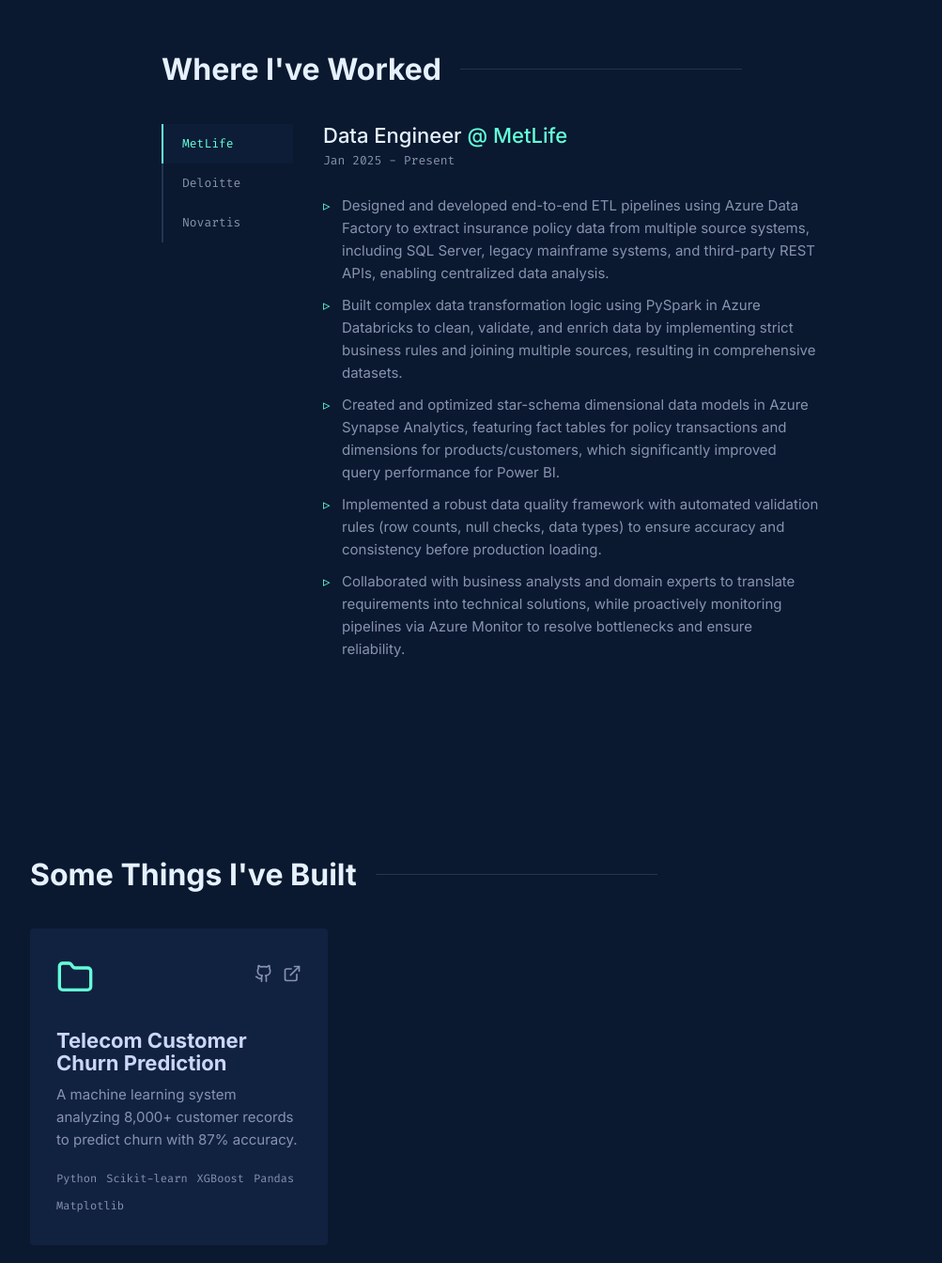
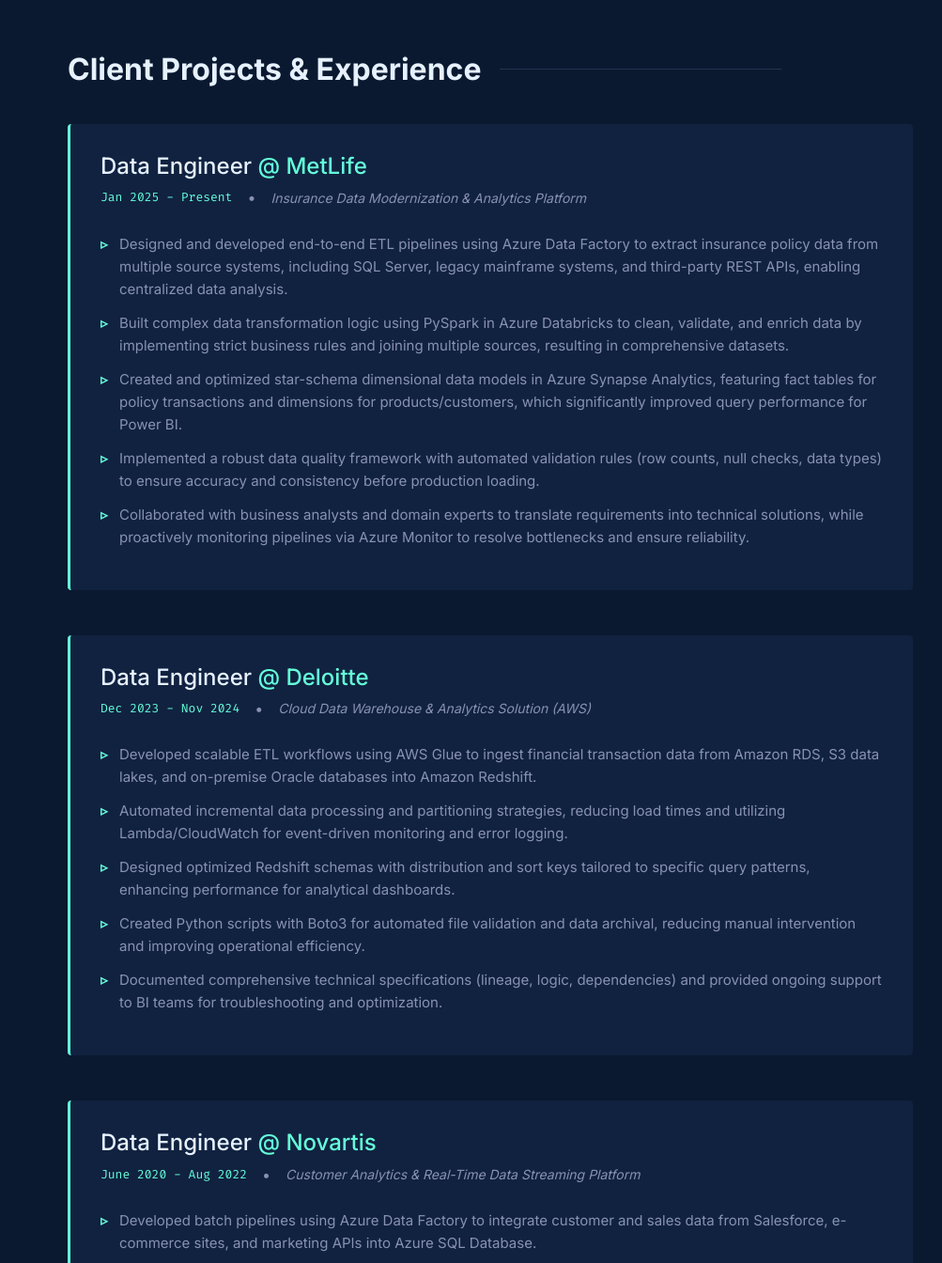
Before and after one commit to sanjanareddy17/Portfolio, a React (Vite) app: page / in a window 1280 px wide. Shown: the part 1456-2800 px from the top of the page at 94% size, without its empty margins (118-1121 px from the left). Built offline with nearby package versions, Linux system fonts and the light colour scheme.

Commit message:
Redesign portfolio: display client projects individually and expand ML project details

```diff
--- a/src/components/Experience.jsx
+++ b/src/components/Experience.jsx
@@ -1,70 +1,83 @@
-import { useState } from 'react';
 import { motion } from 'framer-motion';
 
 const Experience = ({ data }) => {
-    const [activeTab, setActiveTab] = useState(0);
+    return (
+        <section id="experience" style={{ maxWidth: '900px' }}>
+            <div>
+                <h2 className="section-title">Client Projects & Experience</h2>
 
-    return (
-        <section id="experience" style={{ maxWidth: '700px' }}>
-            <div>
-                <h2 className="section-title">Where I've Worked</h2>
-
-                <div style={{ display: 'flex', flexDirection: 'row', gap: '2rem' }}>
-                    {/* Tabs */}
-                    <div style={{ position: 'relative' }}>
-                        <div
+                <div style={{ display: 'flex', flexDirection: 'column', gap: '3rem' }}>
+                    {data.map((job, index) => (
+                        <motion.div
+                            key={index}
+                            initial={{ opacity: 0, y: 20 }}
+                            whileInView={{ opacity: 1, y: 0 }}
+                            transition={{ duration: 0.5, delay: index * 0.1 }}
+                            viewport={{ once: true }}
                             style={{
-                                position: 'absolute',
-                                top: activeTab * 42,
-                                left: 0,
-                                width: '2px',
-                                height: '42px',
-                                backgroundColor: 'var(--accent)',
+                                backgroundColor: 'var(--bg-secondary)',
+                                padding: '2rem',
+                                borderRadius: '4px',
+                                borderLeft: '3px solid var(--accent)',
                                 transition: 'var(--transition)'
                             }}
-                        />
-                        <div style={{ display: 'flex', flexDirection: 'column' }}>
-                            {data.map((job, index) => (
-                                <button
-                                    key={index}
-                                    onClick={() => setActiveTab(index)}
-                                    style={{
-                                        padding: '0 20px',
-                                        height: '42px',
-                                        textAlign: 'left',
-                                        backgroundColor: activeTab === index ? 'rgba(17, 34, 64, 0.5)' : 'transparent',
-                                        color: activeTab === index ? 'var(--accent)' : 'var(--text-secondary)',
+                        >
+                            {/* Header */}
+                            <div style={{ marginBottom: '1.5rem' }}>
+                                <h3 style={{ fontSize: '24px', fontWeight: 500, marginBottom: '8px' }}>
+                                    {job.role} <span className="highlight">@ {job.company}</span>
+                                </h3>
+                                <div style={{
+                                    display: 'flex',
+                                    gap: '1rem',
+                                    alignItems: 'center',
+                                    flexWrap: 'wrap'
+                                }}>
+                                    <p style={{
                                         fontFamily: 'var(--font-mono)',
                                         fontSize: '13px',
-                                        width: '140px',
-                                        transition: 'var(--transition)',
-                                        border: 'none',
-                                        borderLeft: `2px solid ${activeTab === index ? 'transparent' : 'var(--bg-tertiary)'}`
-                                    }}
-                                >
-                                    {job.company}
-                                </button>
-                            ))}
+                                        color: 'var(--accent)',
+                                        margin: 0
+                                    }}>
+                                        {job.period}
+                                    </p>
+                                    <span style={{ color: 'var(--text-secondary)' }}>•</span>
+                                    <p style={{
+                                        fontSize: '14px',
+                                        color: 'var(--text-secondary)',
+                                        fontStyle: 'italic',
+                                        margin: 0
+                                    }}>
+                                        {job.description}
+                                    </p>
                                 </div>
                             </div>
 
-                    {/* Content */}
-                    <div style={{ flex: 1 }}>
-                        <h3 style={{ fontSize: '22px', fontWeight: 500, marginBottom: '5px' }}>
-                            {data[activeTab].role} <span className="highlight">@ {data[activeTab].company}</span>
-                        </h3>
-                        <p style={{ fontFamily: 'var(--font-mono)', fontSize: '13px', color: 'var(--text-secondary)', marginBottom: '25px' }}>
-                            {data[activeTab].period}
-                        </p>
-                        <ul style={{ color: 'var(--text-secondary)' }}>
-                            {data[activeTab].highlights.map((point, index) => (
-                                <li key={index} style={{ marginBottom: '10px', position: 'relative', paddingLeft: '20px', fontSize: '15px' }}>
-                                    <span style={{ position: 'absolute', left: 0, color: 'var(--accent)' }}>▹</span>
+                            {/* Highlights */}
+                            <ul style={{ color: 'var(--text-secondary)', margin: 0 }}>
+                                {job.highlights.map((point, pointIndex) => (
+                                    <li
+                                        key={pointIndex}
+                                        style={{
+                                            marginBottom: '12px',
+                                            position: 'relative',
+                                            paddingLeft: '20px',
+                                            fontSize: '15px',
+                                            lineHeight: '1.6'
+                                        }}
+                                    >
+                                        <span style={{
+                                            position: 'absolute',
+                                            left: 0,
+                                            color: 'var(--accent)',
+                                            fontWeight: 'bold'
+                                        }}>▹</span>
                                         {point}
                                     </li>
                                 ))}
                             </ul>
-                    </div>
+                        </motion.div>
+                    ))}
                 </div>
             </div>
         </section>
--- a/src/components/Projects.jsx
+++ b/src/components/Projects.jsx
@@ -1,54 +1,163 @@
-import { motion } from 'framer-motion';
-import { Folder, ExternalLink, Github } from 'lucide-react';
+import { useState } from 'react';
+import { motion, AnimatePresence } from 'framer-motion';
+import { Folder, ExternalLink, Github, ChevronDown, ChevronUp } from 'lucide-react';
 
 const Projects = ({ data }) => {
+    const [expandedProject, setExpandedProject] = useState(0);
+
     return (
         <section id="projects">
             <div>
-                <h2 className="section-title">Some Things I've Built</h2>
+                <h2 className="section-title">Personal Projects</h2>
 
-                <div style={{ display: 'grid', gridTemplateColumns: 'repeat(auto-fill, minmax(300px, 1fr))', gap: '15px' }}>
+                <div style={{ display: 'flex', flexDirection: 'column', gap: '20px' }}>
                     {data.map((project, index) => (
                         <motion.div
                             key={index}
-                            whileHover={{ y: -7 }}
+                            initial={{ opacity: 0, y: 20 }}
+                            whileInView={{ opacity: 1, y: 0 }}
+                            transition={{ duration: 0.5 }}
+                            viewport={{ once: true }}
                             style={{
                                 backgroundColor: 'var(--bg-secondary)',
-                                padding: '2rem 1.75rem',
+                                padding: '2.5rem',
                                 borderRadius: '4px',
                                 transition: 'var(--transition)',
-                                height: '100%'
+                                border: '1px solid var(--bg-tertiary)'
                             }}
                         >
-                            <div style={{ display: 'flex', justifyContent: 'space-between', marginBottom: '35px', alignItems: 'center' }}>
-                                <Folder size={40} color="var(--accent)" />
-                                <div style={{ display: 'flex', gap: '10px' }}>
-                                    <a href="#" style={{ color: 'var(--text-secondary)' }}><Github size={20} /></a>
-                                    <a href="#" style={{ color: 'var(--text-secondary)' }}><ExternalLink size={20} /></a>
+                            {/* Header */}
+                            <div style={{ display: 'flex', justifyContent: 'space-between', marginBottom: '1.5rem', alignItems: 'flex-start' }}>
+                                <div style={{ flex: 1 }}>
+                                    <div style={{ display: 'flex', alignItems: 'center', gap: '15px', marginBottom: '15px' }}>
+                                        <Folder size={40} color="var(--accent)" />
+                                        <h3 style={{ fontSize: '28px', margin: 0, color: 'var(--text-primary)' }}>
+                                            {project.title}
+                                        </h3>
+                                    </div>
+                                    <p style={{ color: 'var(--text-secondary)', fontSize: '16px', lineHeight: '1.6', margin: 0 }}>
+                                        {project.description}
+                                    </p>
+                                </div>
+                                <div style={{ display: 'flex', gap: '15px', marginLeft: '20px' }}>
+                                    {project.github && (
+                                        <a
+                                            href={project.github}
+                                            target="_blank"
+                                            rel="noreferrer"
+                                            style={{ color: 'var(--text-secondary)', transition: 'var(--transition)' }}
+                                            onMouseEnter={(e) => e.currentTarget.style.color = 'var(--accent)'}
+                                            onMouseLeave={(e) => e.currentTarget.style.color = 'var(--text-secondary)'}
+                                        >
+                                            <Github size={24} />
+                                        </a>
+                                    )}
+                                    <a
+                                        href="#"
+                                        style={{ color: 'var(--text-secondary)', transition: 'var(--transition)' }}
+                                        onMouseEnter={(e) => e.currentTarget.style.color = 'var(--accent)'}
+                                        onMouseLeave={(e) => e.currentTarget.style.color = 'var(--text-secondary)'}
+                                    >
+                                        <ExternalLink size={24} />
+                                    </a>
                                 </div>
                             </div>
 
-                            <h3 style={{ fontSize: '22px', marginBottom: '10px' }}>
-                                <a href="#" style={{ textDecoration: 'none', color: 'var(--text-primary)' }} className="project-title-link">
-                                    {project.title}
-                                </a>
-                            </h3>
-
-                            <div style={{ color: 'var(--text-secondary)', fontSize: '15px', marginBottom: '20px' }}>
-                                <p>{project.description}</p>
+                            {/* Tech Stack */}
+                            <div style={{ marginBottom: '1.5rem' }}>
+                                <ul style={{
+                                    display: 'flex',
+                                    flexWrap: 'wrap',
+                                    gap: '12px',
+                                    fontFamily: 'var(--font-mono)',
+                                    fontSize: '13px',
+                                    color: 'var(--accent)',
+                                    padding: 0,
+                                    listStyle: 'none'
+                                }}>
+                                    {project.tech.map((t, i) => (
+                                        <li
+                                            key={i}
+                                            style={{
+                                                backgroundColor: 'rgba(100, 255, 218, 0.1)',
+                                                padding: '5px 12px',
+                                                borderRadius: '3px'
+                                            }}
+                                        >
+                                            {t}
+                                        </li>
+                                    ))}
+                                </ul>
                             </div>
 
-                            <ul style={{
-                                display: 'flex',
-                                flexWrap: 'wrap',
-                                gap: '10px',
-                                fontFamily: 'var(--font-mono)',
-                                fontSize: '12px',
-                                color: 'var(--text-secondary)',
-                                marginTop: 'auto'
-                            }}>
-                                {project.tech.map((t, i) => <li key={i}>{t}</li>)}
-                            </ul>
+                            {/* Expandable Details */}
+                            {project.details && (
+                                <>
+                                    <button
+                                        onClick={() => setExpandedProject(expandedProject === index ? -1 : index)}
+                                        style={{
+                                            display: 'flex',
+                                            alignItems: 'center',
+                                            gap: '8px',
+                                            background: 'none',
+                                            border: 'none',
+                                            color: 'var(--accent)',
+                                            fontFamily: 'var(--font-mono)',
+                                            fontSize: '14px',
+                                            cursor: 'pointer',
+                                            padding: '8px 0',
+                                            transition: 'var(--transition)'
+                                        }}
+                                    >
+                                        {expandedProject === index ? <ChevronUp size={18} /> : <ChevronDown size={18} />}
+                                        {expandedProject === index ? 'Hide Details' : 'View Detailed Methodology & Results'}
+                                    </button>
+
+                                    <AnimatePresence>
+                                        {expandedProject === index && (
+                                            <motion.div
+                                                initial={{ height: 0, opacity: 0 }}
+                                                animate={{ height: 'auto', opacity: 1 }}
+                                                exit={{ height: 0, opacity: 0 }}
+                                                transition={{ duration: 0.3 }}
+                                                style={{ overflow: 'hidden' }}
+                                            >
+                                                <div style={{
+                                                    marginTop: '1.5rem',
+                                                    paddingTop: '1.5rem',
+                                                    borderTop: '1px solid var(--bg-tertiary)'
+                                                }}>
+                                                    <ul style={{ color: 'var(--text-secondary)', margin: 0 }}>
+                                                        {project.details.map((detail, detailIndex) => (
+                                                            <li
+                                                                key={detailIndex}
+                                                                style={{
+                                                                    marginBottom: '15px',
+                                                                    position: 'relative',
+                                                                    paddingLeft: '20px',
+                                                                    fontSize: '15px',
+                                                                    lineHeight: '1.7'
+                                                                }}
+                                                            >
+                                                                <span style={{
+                                                                    position: 'absolute',
+                                                                    left: 0,
+                                                                    color: 'var(--accent)',
+                                                                    fontWeight: 'bold'
+                                                                }}>▹</span>
+                                                                <strong style={{ color: 'var(--text-primary)' }}>
+                                                                    {detail.split(':')[0]}:
+                                                                </strong>
+                                                                {detail.substring(detail.indexOf(':') + 1)}
+                                                            </li>
+                                                        ))}
+                                                    </ul>
+                                                </div>
+                                            </motion.div>
+                                        )}
+                                    </AnimatePresence>
+                                </>
+                            )}
                         </motion.div>
                     ))}
                 </div>
--- a/src/data.js
+++ b/src/data.js
@@ -52,12 +52,18 @@
   projects: [
     {
       title: "Telecom Customer Churn Prediction",
-      tech: ["Python", "Scikit-learn", "XGBoost", "Pandas", "Matplotlib"],
-      description: "A machine learning system analyzing 8,000+ customer records to predict churn with 87% accuracy.",
+      tech: ["Python", "Scikit-learn", "XGBoost", "Pandas", "Matplotlib", "Seaborn", "NumPy"],
+      description: "An end-to-end machine learning pipeline that predicts customer churn with 87% accuracy, helping telecom companies identify at-risk customers and implement targeted retention strategies.",
+      github: "https://github.com/sanjanareddy17/telecom-churn-prediction",
       details: [
-        "Performed data preprocessing (imputation, encoding, scaling) and exploratory analysis to identify key churn drivers.",
-        "Trained and evaluated Logistic Regression, Random Forest, and XGBoost models using cross-validation.",
-        "Visualized results with confusion matrices and ROC curves to provide actionable retention strategies."
+        "Dataset & Problem: Analyzed a dataset of 8,000+ customer records with 20+ features including demographics, account information, and service usage patterns to predict customer churn behavior.",
+        "Data Preprocessing: Handled missing values using median/mode imputation, encoded categorical variables with one-hot encoding, and applied StandardScaler for feature normalization to ensure optimal model performance.",
+        "Exploratory Data Analysis: Conducted comprehensive EDA using Pandas and Seaborn to identify key churn drivers such as contract type, tenure, monthly charges, and customer service interactions, revealing that month-to-month contracts had 3x higher churn rates.",
+        "Feature Engineering: Created derived features including customer lifetime value (CLV), average monthly spend ratio, and service usage intensity scores to capture complex customer behavior patterns.",
+        "Model Development: Implemented and compared three algorithms - Logistic Regression (baseline: 76% accuracy), Random Forest (83% accuracy), and XGBoost (87% accuracy with AUC-ROC of 0.91).",
+        "Model Optimization: Performed hyperparameter tuning using GridSearchCV with 5-fold cross-validation, optimizing learning rate, max depth, and min_child_weight for XGBoost to prevent overfitting.",
+        "Evaluation & Insights: Achieved precision of 0.84 and recall of 0.89, with confusion matrix analysis showing the model correctly identified 89% of churners. Feature importance analysis revealed contract type, tenure, and monthly charges as top predictors.",
+        "Business Impact: Developed actionable retention strategies based on model predictions, including targeted offers for high-risk customers and contract incentives, potentially reducing churn by 25-30%."
       ]
     }
   ],
```
Lines whose indentation alone changed are shown as unchanged.
